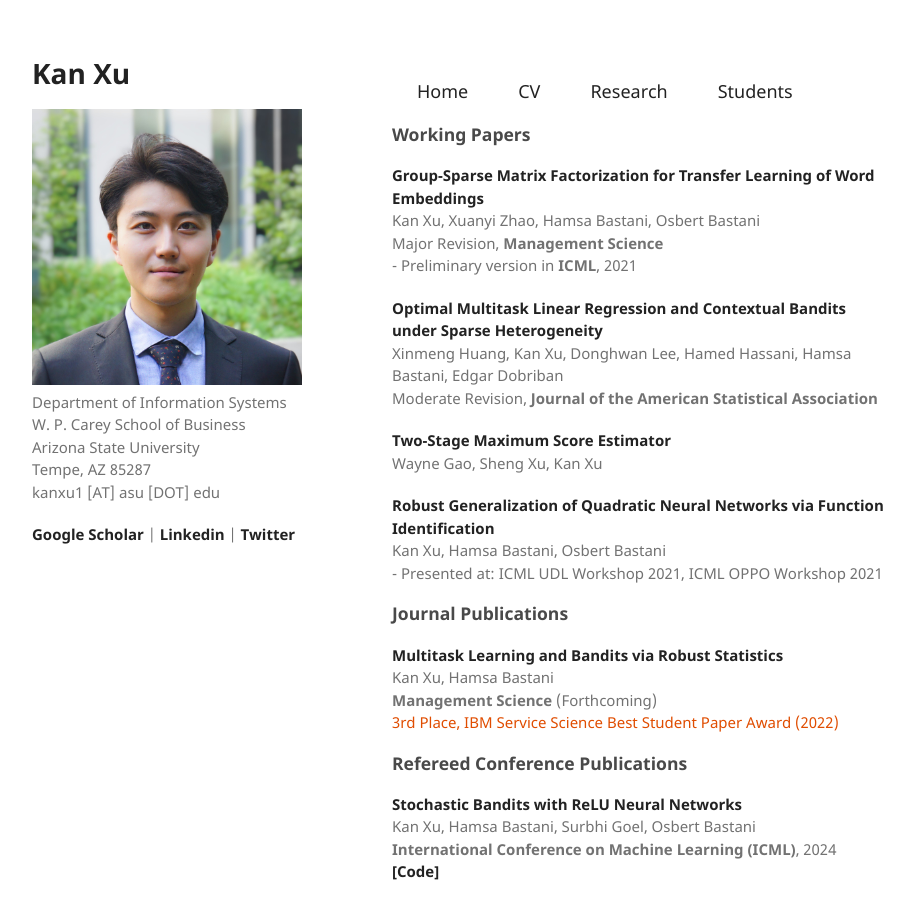
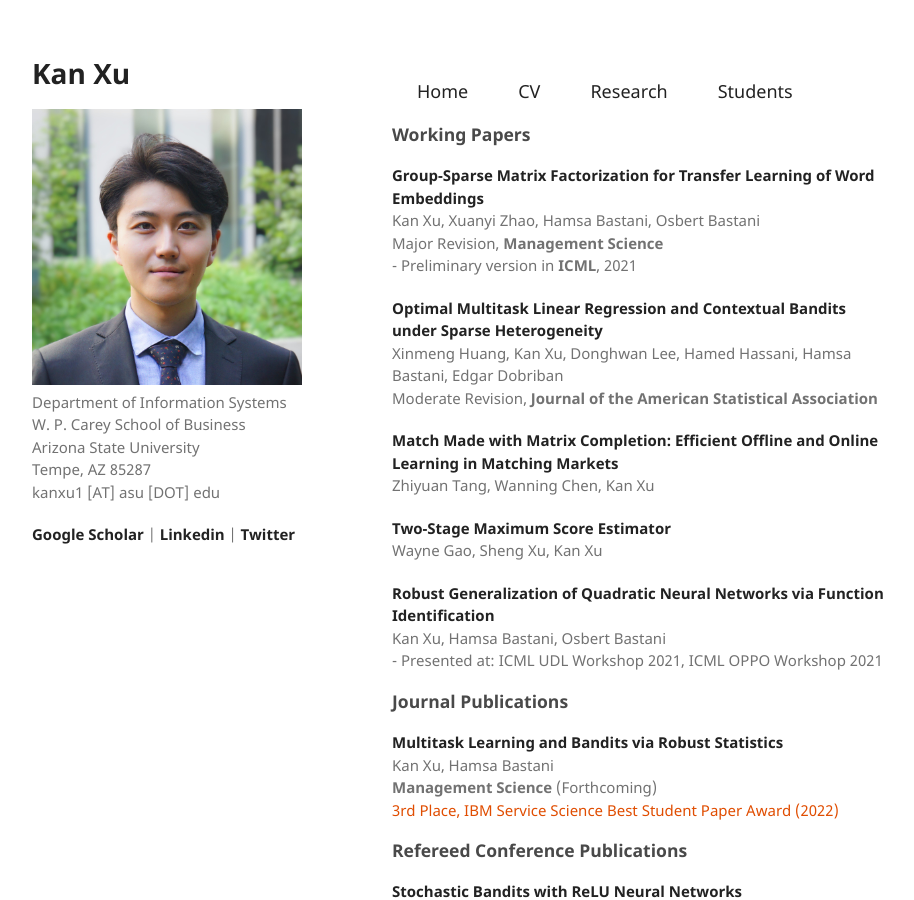
Before and after one commit to kanxu526/kanxu526.github.io, a Jekyll site: the page built from research.md, in a window 1280 px wide and 900 px high. Shown: the whole window, without its empty margins (178-1092 px from the left). Built offline with Jekyll 4.4.1, drawn with Linux system fonts in a browser that asks for light colours.

Commit message:
Update research

```diff
--- a/research.md
+++ b/research.md
@@ -20,6 +20,9 @@ Major Revision, <b>Management Science</b><br>
 Contextual Bandits under Sparse Heterogeneity</a><br>
 Xinmeng Huang, Kan Xu, Donghwan Lee, Hamed Hassani, Hamsa Bastani, Edgar Dobriban<br>
 Moderate Revision, <b>Journal of the American Statistical Association</b></p>
+
+<p><a href="./research/lrmatching.pdf">Match Made with Matrix Completion: Efficient Offline and Online Learning in Matching Markets</a><br>
+Zhiyuan Tang, Wanning Chen, Kan Xu</p>
 
 <p><a href="https://arxiv.org/abs/2009.02854v4">Two-Stage Maximum Score Estimator</a><br>
 Wayne Gao, Sheng Xu, Kan Xu</p>
```
